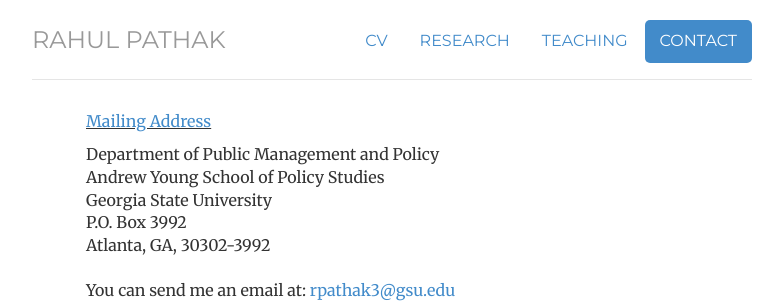
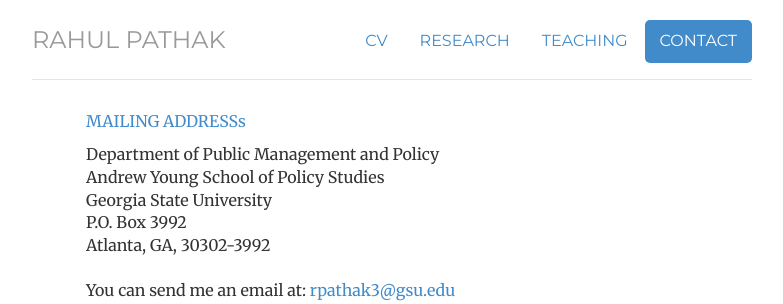
Before and after one commit to pathak-rahul/pathak-rahul.github.io, a Jekyll site: the page built from contact/index.html, in a window 1280 px wide. Shown: the top 304 px of the page, without its empty margins (248-1031 px from the left). Built offline with Jekyll 4.4.1, drawn with Linux system fonts in a browser that asks for light colours.

Commit message:
Update index.html

```diff
--- a/contact/index.html
+++ b/contact/index.html
@@ -10,9 +10,9 @@
 <div class="contact">
 
 <address>
-<ins>
-<p class="text-primary">Mailing Address</p>
-</ins>
+
+<p class="text-primary">MAILING ADDRESSs</p>
+
 Department of Public Management and Policy<br>
 Andrew Young School of Policy Studies<br>
 Georgia State University<br>
```
